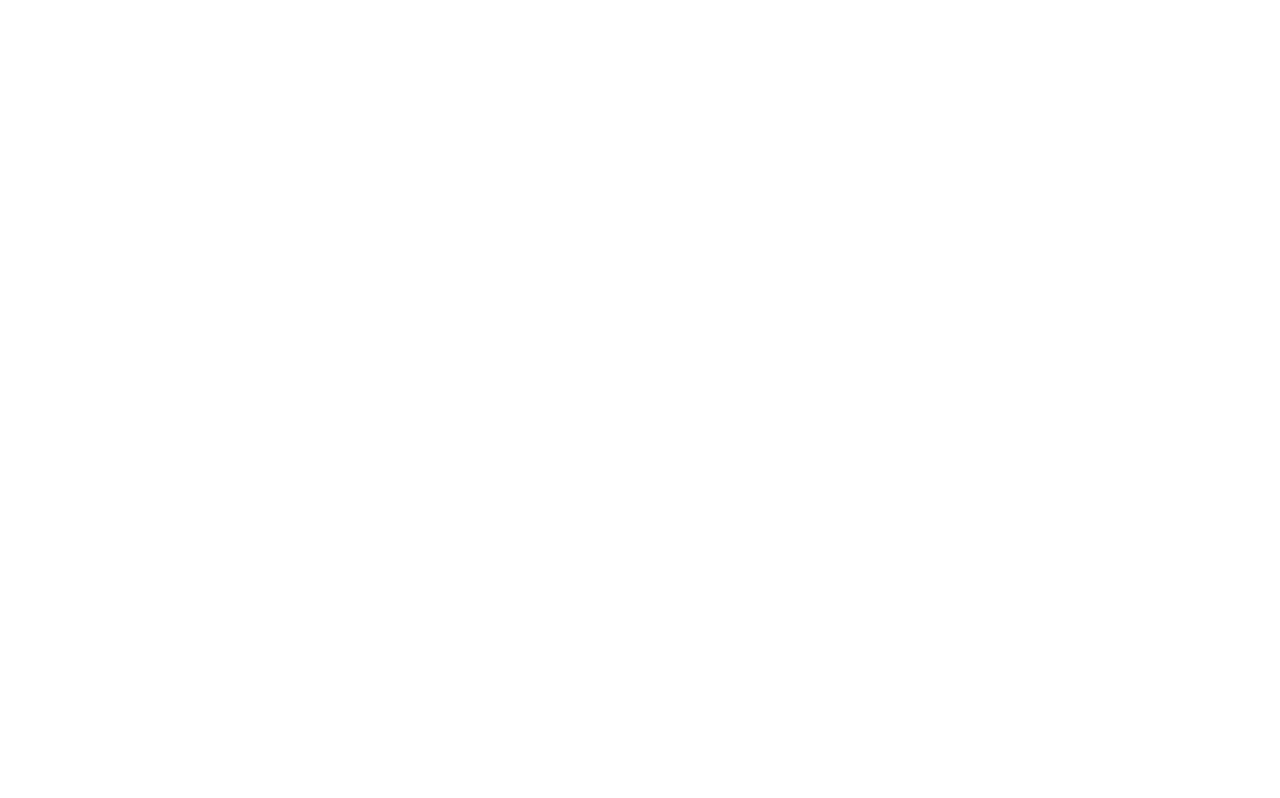
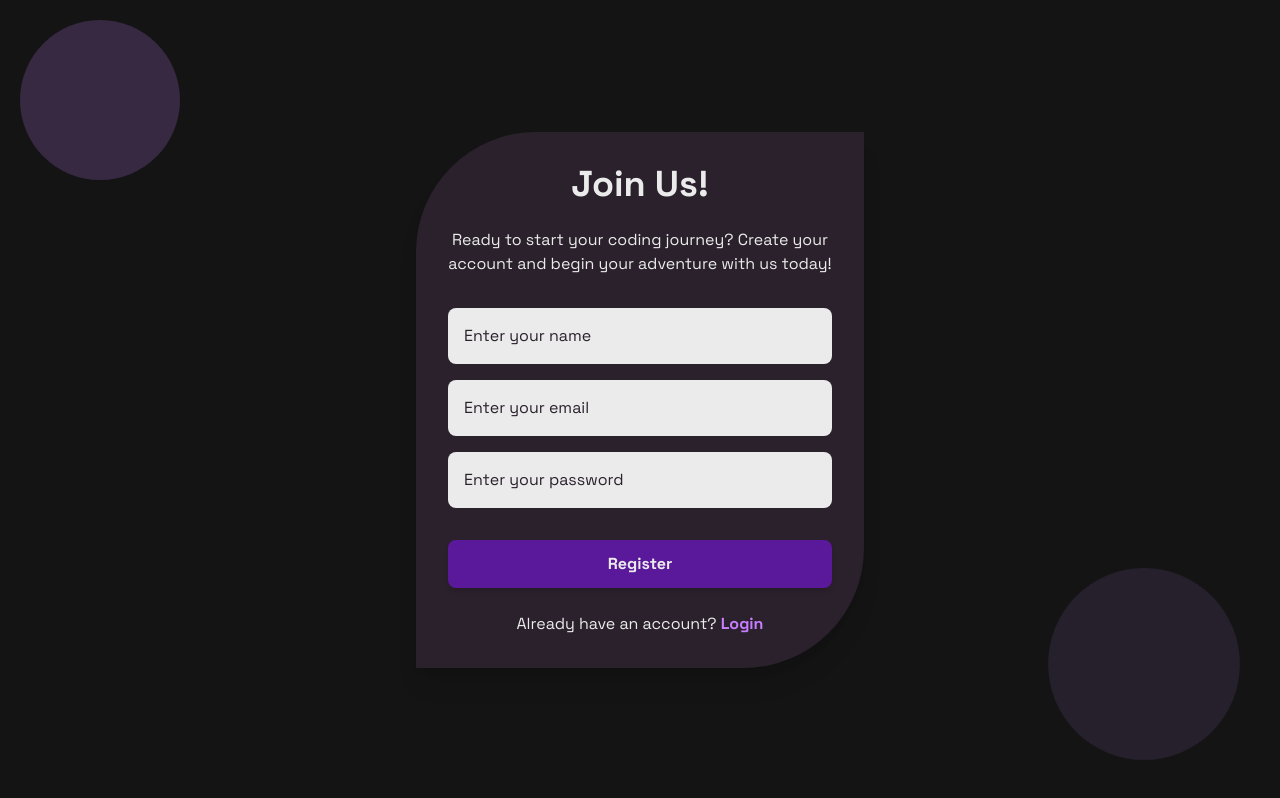
Before and after one commit to IJPenguin/RootNode, a React (Vite) app in the folder frontend/: page /register in a window 1280 px wide. Before the commit this address had no page. Built offline with nearby package versions, Linux system fonts and the light colour scheme.

Commit message:
added login and register

```diff
--- a/frontend/src/components/Navbar/Navbar.jsx
+++ b/frontend/src/components/Navbar/Navbar.jsx
@@ -4,11 +4,14 @@
 import Logo from "../../Logo/Logo";
 import Button from "../Button/Button";
 import Navlink from "./Navlink";
+import { useNavigate } from "react-router-dom";
 
 const Navbar = () => {
+	const navigate = useNavigate();
 	const [isOpen, setOpen] = useState(false);
 	const handleLogin = () => {
 		// Login code
+		navigate("login");
 	};
 	return (
 		<nav className="flex items-center justify-between bg-background px-4 py-3">
--- a/frontend/src/routes/App.jsx
+++ b/frontend/src/routes/App.jsx
@@ -1,6 +1,8 @@
 import { BrowserRouter as Router, Routes, Route } from "react-router-dom";
 import Homepage from "./pages/Homepage";
 import LearnRoute from "./pages/Learnroute";
+import Loginpage from "./pages/Loginpage";
+import Registerpage from "./pages/Registerpage";
 
 function App() {
 	return (
@@ -8,6 +10,8 @@
 			<Routes>
 				<Route path="/" element={<Homepage />} />
 				<Route path="/learn" element={<LearnRoute />} />
+				<Route path="/login" element={<Loginpage />} />
+				<Route path="/register" element={<Registerpage />} />
 			</Routes>
 		</Router>
 	);
--- /dev/null
+++ b/frontend/src/routes/pages/Loginpage.jsx
@@ -0,0 +1,54 @@
+import React from "react";
+import { useNavigate } from "react-router-dom";
+
+const Login = ({ toggle }) => {
+	const navigate = useNavigate();
+	return (
+		<div className="flex min-h-screen items-center justify-center bg-background">
+			{/* Decorative Circle Elements */}
+			<div className="absolute left-5 top-5 h-40 w-40 rounded-full bg-light-purple opacity-20"></div>
+			<div className="absolute bottom-10 right-10 h-48 w-48 rounded-full bg-light-purple opacity-10"></div>
+			{/* The custom shaped form layout */}
+			<div className="relative z-10 w-full max-w-md rounded-br-[120px] rounded-tl-[120px] bg-gunmetal p-8 shadow-xl">
+				<h2 className="mb-6 text-center text-4xl font-bold text-white">
+					Welcome Back!
+				</h2>
+				<p className="mb-8 text-center text-white">
+					Ready to continue your journey? Let's sign in and get back
+					to achieving your coding goals.
+				</p>
+				<form className="flex flex-col gap-4">
+					<input
+						type="email"
+						className="w-full rounded-lg bg-white p-4 text-gunmetal placeholder-gunmetal focus:outline-none focus:ring-4 focus:ring-white"
+						placeholder="Enter your email"
+					/>
+					<input
+						type="password"
+						className="w-full rounded-lg bg-white p-4 text-gunmetal placeholder-gunmetal focus:outline-none focus:ring-4 focus:ring-white"
+						placeholder="Enter your password"
+					/>
+					<button
+						type="submit"
+						className="mt-4 w-full rounded-lg bg-bright-purple py-3 font-bold text-white shadow-md transition duration-300 hover:bg-light-purple"
+					>
+						Login
+					</button>
+				</form>
+				<p className="mt-6 text-center text-white">
+					Don’t have an account yet?{" "}
+					<span
+						onClick={() => {
+							navigate("/register");
+						}}
+						className="cursor-pointer font-bold text-light-purple hover:underline"
+					>
+						Register
+					</span>
+				</p>
+			</div>
+		</div>
+	);
+};
+
+export default Login;
--- /dev/null
+++ b/frontend/src/routes/pages/Registerpage.jsx
@@ -0,0 +1,58 @@
+import React from "react";
+import { useNavigate } from "react-router-dom";
+
+const Register = ({ toggle }) => {
+	const navigate = useNavigate();
+
+	return (
+		<div className="flex min-h-screen items-center justify-center bg-background">
+			{/* Decorative Circle Elements */}
+			<div className="absolute left-5 top-5 h-40 w-40 rounded-full bg-light-purple opacity-20"></div>
+			<div className="absolute bottom-10 right-10 h-48 w-48 rounded-full bg-light-purple opacity-10"></div>
+			{/* The custom shaped form layout */}
+			<div className="relative z-10 w-full max-w-md rounded-br-[120px] rounded-tl-[120px] bg-gunmetal p-8 shadow-xl">
+				<h2 className="mb-6 text-center text-4xl font-bold text-white">
+					Join Us!
+				</h2>
+				<p className="mb-8 text-center text-white">
+					Ready to start your coding journey? Create your account and
+					begin your adventure with us today!
+				</p>
+				<form className="flex flex-col gap-4">
+					<input
+						type="text"
+						className="w-full rounded-lg bg-white p-4 text-gunmetal placeholder-gunmetal focus:outline-none focus:ring-4 focus:ring-white"
+						placeholder="Enter your name"
+					/>
+					<input
+						type="email"
+						className="w-full rounded-lg bg-white p-4 text-gunmetal placeholder-gunmetal focus:outline-none focus:ring-4 focus:ring-white"
+						placeholder="Enter your email"
+					/>
+					<input
+						type="password"
+						className="w-full rounded-lg bg-white p-4 text-gunmetal placeholder-gunmetal focus:outline-none focus:ring-4 focus:ring-white"
+						placeholder="Enter your password"
+					/>
+					<button
+						type="submit"
+						className="mt-4 w-full rounded-lg bg-bright-purple py-3 font-bold text-white shadow-md transition duration-300 hover:bg-light-purple"
+					>
+						Register
+					</button>
+				</form>
+				<p className="mt-6 text-center text-white">
+					Already have an account?{" "}
+					<span
+						onClick={() => navigate("/login")}
+						className="cursor-pointer font-bold text-light-purple hover:underline"
+					>
+						Login
+					</span>
+				</p>
+			</div>
+		</div>
+	);
+};
+
+export default Register;
```
Also changed, not shown: frontend/src/assets/coding_animation.gif (added).
